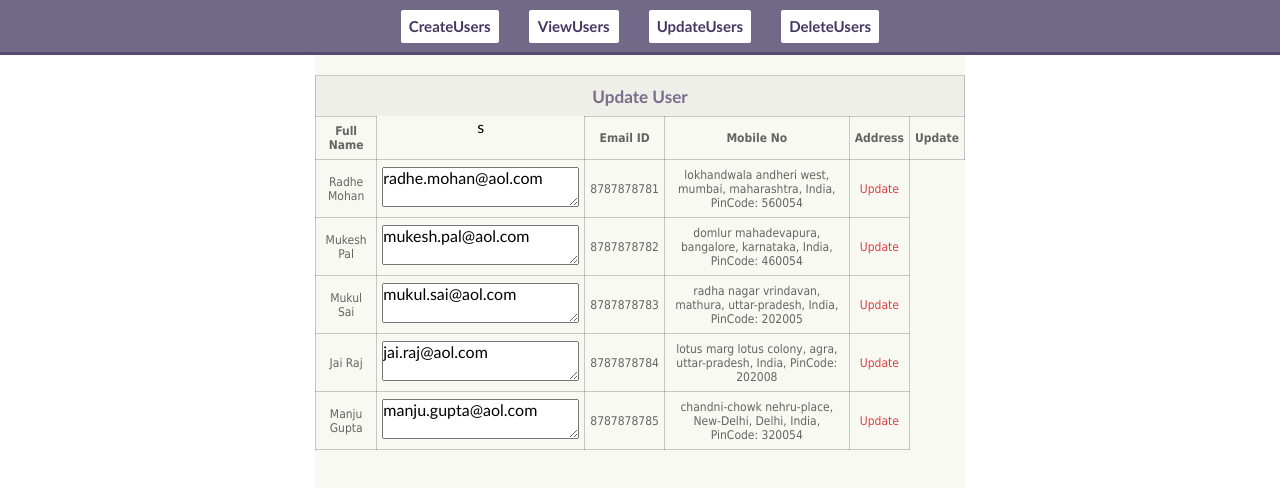
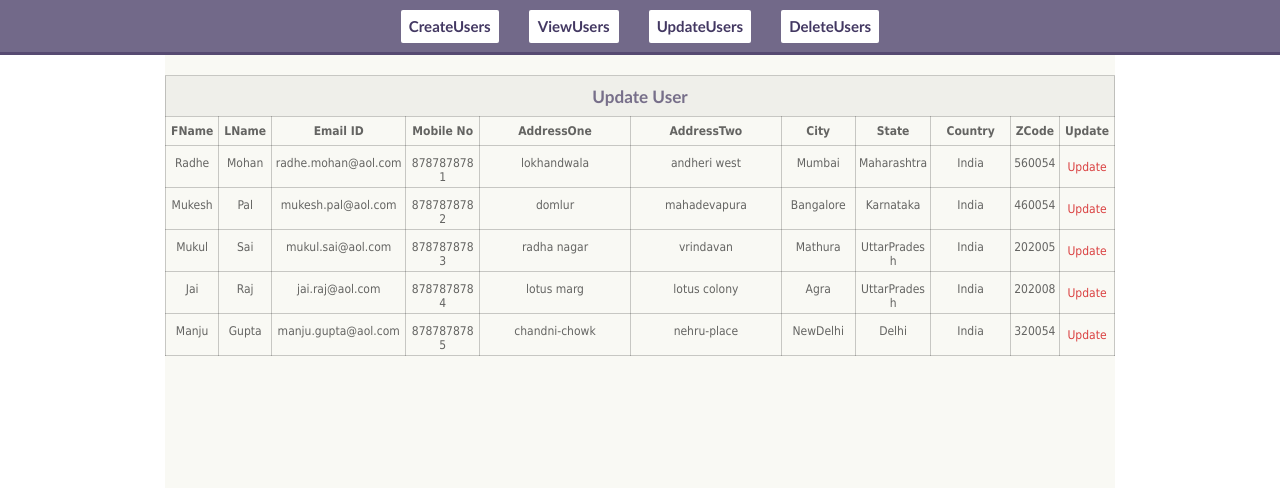
Before and after one commit to Rahman1333/Viewers, a React (Create React App) app: page /updateusers in a window 1280 px wide. Shown: the top 488 px of the page. Built offline with nearby package versions, Linux system fonts and the light colour scheme.

Commit message:
project completed

```diff
--- a/src/App.css
+++ b/src/App.css
@@ -38,8 +38,8 @@ button:hover, input[type="button"]:hover {
 .componentsContainer {
     background-color: rgba(223, 226, 197, 0.2);
     margin: 0 auto auto auto;
-    width: 42vw;
-    min-width: 650px;
+    width: 60vw;
+    min-width: 950px;
     min-height: 92vh;
     height: auto;
     padding: 10px 0;
@@ -180,23 +180,79 @@ th, td {
     color: rgba(0, 0, 0, 0.6);
     font-size: .75rem;
     font-family: Tahoma, monospace;
-    width: auto;
+    width: min-content;
     padding: 7px 5px;
+    overflow: hidden;
 }
 
-.DeleteButton {
+.DeleteButton, .UpdateButton {
     color: #da4242;
     cursor: pointer;
 }
 
-.DeleteButton:hover {
+.DeleteButton:hover, .UpdateButton:hover {
     background-color: white;
 }
 
-.DeleteUser, .ViewAllUsers {
+.DeleteUser, .updateUser, .ViewAllUsers {
     border-bottom: none;
     border-right: none;
     border-left: none;
+}
+
+.createUser {
+    width: 40vw;
+    min-width: 600px;
+}
+
+
+.UpdateUsersTable > td {
+    overflow: hidden;
+    padding: 0;
+    height: auto;
+}
+
+.firstName, .lastName, .ZipCode {
+    width: 45px;
+}
+
+.EmailId {
+    width: 160px;
+}
+
+.MobileNo {
+    width: 80px;
+}
+
+.AddressOne, .AddressTwo {
+    width: 170px;
+}
+
+.City, .State, .Country {
+    width: 85px;
+}
+
+.ZipCode {
+    width: 40px;
+}
+
+.updateInput {
+    border: none;
+    background-color: transparent;
+    width: 100%;
+    height: auto;
+    text-align: center;
+    color: rgba(0, 0, 0, 0.6);
+    font-size: .75rem;
+    font-family: Tahoma, monospace;
+    resize: none;
+    padding: 10px 3px 0 3px;
+    overflow: hidden;
+}
+
+.updateInput:hover {
+    background-color: white;
+    min-width: fit-content;
 }
 
 .CreateUserTitle {
--- a/src/App.js
+++ b/src/App.js
@@ -1,4 +1,4 @@
-import './App.css';
+import './App.css?n=1';
 import {BrowserRouter, Route, Routes} from "react-router-dom"
 import {Provider} from "react-redux";
 import Layout from "./components/lib/Layout";
--- a/src/components/CreateUser.js
+++ b/src/components/CreateUser.js
@@ -30,7 +30,7 @@ export default function CreateUser() {
     }
 
     return (
-        <nav className={"componentBox"}>
+        <nav className={"componentBox createUser"}>
             <h1 className={'componentTitle CreateUserTitle'}>Create User Form</h1>
             <form className={"createUserFormBox"} name={"FormBox"} onSubmit={handleSubmit(onSubmit)}>
                 <div className={"createUserFormSmallInput"}>
--- a/src/components/UpdateUsers.js
+++ b/src/components/UpdateUsers.js
@@ -1,62 +1,92 @@
-import {UpdateUser, ViewAllUser} from "./lib/redux.lib/UsersReducer";
+import {AddUser, UpdateUser, ViewAllUser} from "./lib/redux.lib/UsersReducer";
 import {useDispatch, useSelector} from "react-redux";
-import {useRef} from "react";
+import {useRef, useState} from "react";
+import * as React from "react";
 
 export default function UpdateUsers() {
     const Dispatch = useDispatch();
     const storeReducer = useSelector(State => State.RootReducer.UsersReducer)
     const UsersData = ViewAllUser(storeReducer).payload.entities;
-    const emailRef = useRef(null);
+    const updateFormRef = useRef(null);
+    const [UpdateSuccessMessage, UpdateSuccessMessageSet] = useState(null)
 
-    function myFunction() {
-        console.log(emailRef.current["eMailIdName"][0])
+    function UpdateSuccessMessageFunction() {
+        UpdateSuccessMessageSet("User Updated Successfully")
+        setTimeout(() => {
+            UpdateSuccessMessageSet(null)
+        }, 3000);
     }
 
     return (
-        <nav className={"componentBox DeleteUser"}>
+        <nav className={"componentBox updateUser"}>
             <h1 className={'componentTitle'}>Update User</h1>
-            <form ref={emailRef}>
+            <form ref={updateFormRef} onSubmit={e => e.preventDefault()}>
                 <table>
                     <thead>
                     <tr>
-                        <th>Full Name</th>s
+                        <th>FName</th>
+                        <th>LName</th>
                         <th>Email ID</th>
                         <th>Mobile No</th>
-                        <th>Address</th>
+                        <th>AddressOne</th>
+                        <th>AddressTwo</th>
+                        <th>City</th>
+                        <th>State</th>
+                        <th>Country</th>
+                        <th>ZCode</th>
                         <th>Update</th>
                     </tr>
                     </thead>
                     <tbody>
                     {
                         Object.keys(UsersData).map(key =>
-                            <tr key={key}>
-                                <td>{`${UsersData[key].firstName}
-                            ${UsersData[key].lastName}`}</td>
-                                <td><textarea name={"eMailIdName"} defaultValue={UsersData[key].emailId}/></td>
-                                <td>{UsersData[key].mobileNo}</td>
-                                <td>{`${UsersData[key].addressOne}
-                             ${UsersData[key].addressTwo},
-                             ${UsersData[key].city},
-                             ${UsersData[key].state},
-                             ${UsersData[key].country},
-                             PinCode: ${UsersData[key].zipCode}`}</td>
-                                <td className={"DeleteButton"} onClick={() => {
+                            <tr key={key} className={"UpdateUsersTable"}>
+                                <td className={"firstName"}><textarea className={"updateInput"} name={"FirstName"}
+                                                                      defaultValue={UsersData[key].firstName}/></td>
+                                <td className={"lastName"}><textarea className={"updateInput"} name={"LastName"}
+                                                                     defaultValue={UsersData[key].lastName}/></td>
+                                <td className={"EmailId"}><textarea className={"updateInput"} name={"EmailId"}
+                                                                    defaultValue={UsersData[key].emailId}/></td>
+                                <td className={"MobileNo"}><textarea className={"updateInput"} name={"MobileNo"}
+                                                                     defaultValue={UsersData[key].mobileNo}/></td>
+                                <td className={"AddressOne"}><textarea className={"updateInput"} name={"AddressOne"}
+                                                                       defaultValue={UsersData[key].addressOne}/></td>
+                                <td className={"AddressTwo"}><textarea className={"updateInput"} name={"AddressTwo"}
+                                                                       defaultValue={UsersData[key].addressTwo}/></td>
+                                <td className={"City"}><textarea className={"updateInput"} name={"City"}
+                                                                 defaultValue={UsersData[key].city}/></td>
+                                <td className={"State"}><textarea className={"updateInput"} name={"State"}
+                                                                  defaultValue={UsersData[key].state}/></td>
+                                <td className={"Country"}><textarea className={"updateInput"} name={"Country"}
+                                                                    defaultValue={UsersData[key].country}/></td>
+                                <td className={"ZipCode"}><textarea className={"updateInput"} name={"ZipCode"}
+                                                                    defaultValue={UsersData[key].zipCode}/></td>
+                                <td className={"UpdateButton"} onClick={() => {
                                     Dispatch(UpdateUser({
                                         id: key, changes: {
-                                            emailId: UsersData[key].emailId + 1
+                                            firstName: updateFormRef.current["FirstName"][key - 1].value,
+                                            lastName: updateFormRef.current["LastName"][key - 1].value,
+                                            emailId: updateFormRef.current["EmailId"][key - 1].value,
+                                            mobileNo: updateFormRef.current["MobileNo"][key - 1].value,
+                                            addressOne: updateFormRef.current["AddressOne"][key - 1].value,
+                                            addressTwo: updateFormRef.current["AddressTwo"][key - 1].value,
+                                            city: updateFormRef.current["City"][key - 1].value,
+                                            state: updateFormRef.current["State"][key - 1].value,
+                                            country: updateFormRef.current["Country"][key - 1].value,
+                                            zipCode: updateFormRef.current["ZipCode"][key - 1].value,
                                         }
                                     }))
-
-                                    myFunction()
+                                    UpdateSuccessMessageFunction()
                                 }}>Update
                                 </td>
                             </tr>
                         )
                     }
                     </tbody>
-
                 </table>
             </form>
+            <br/>
+            <h1>{UpdateSuccessMessage}</h1>
         </nav>
     );
 }
```
Also changed, not shown: src/components/lib/rawData.js.
